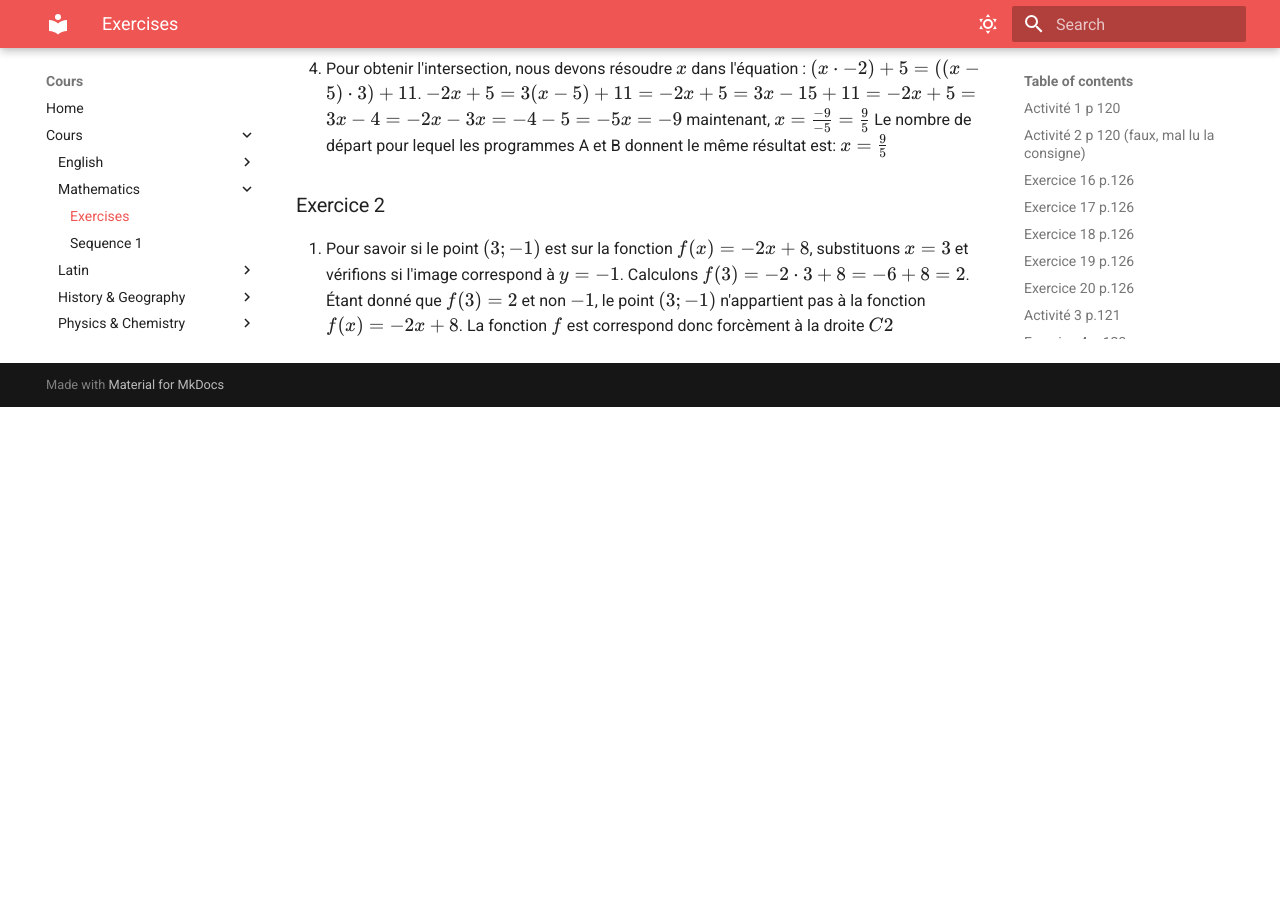
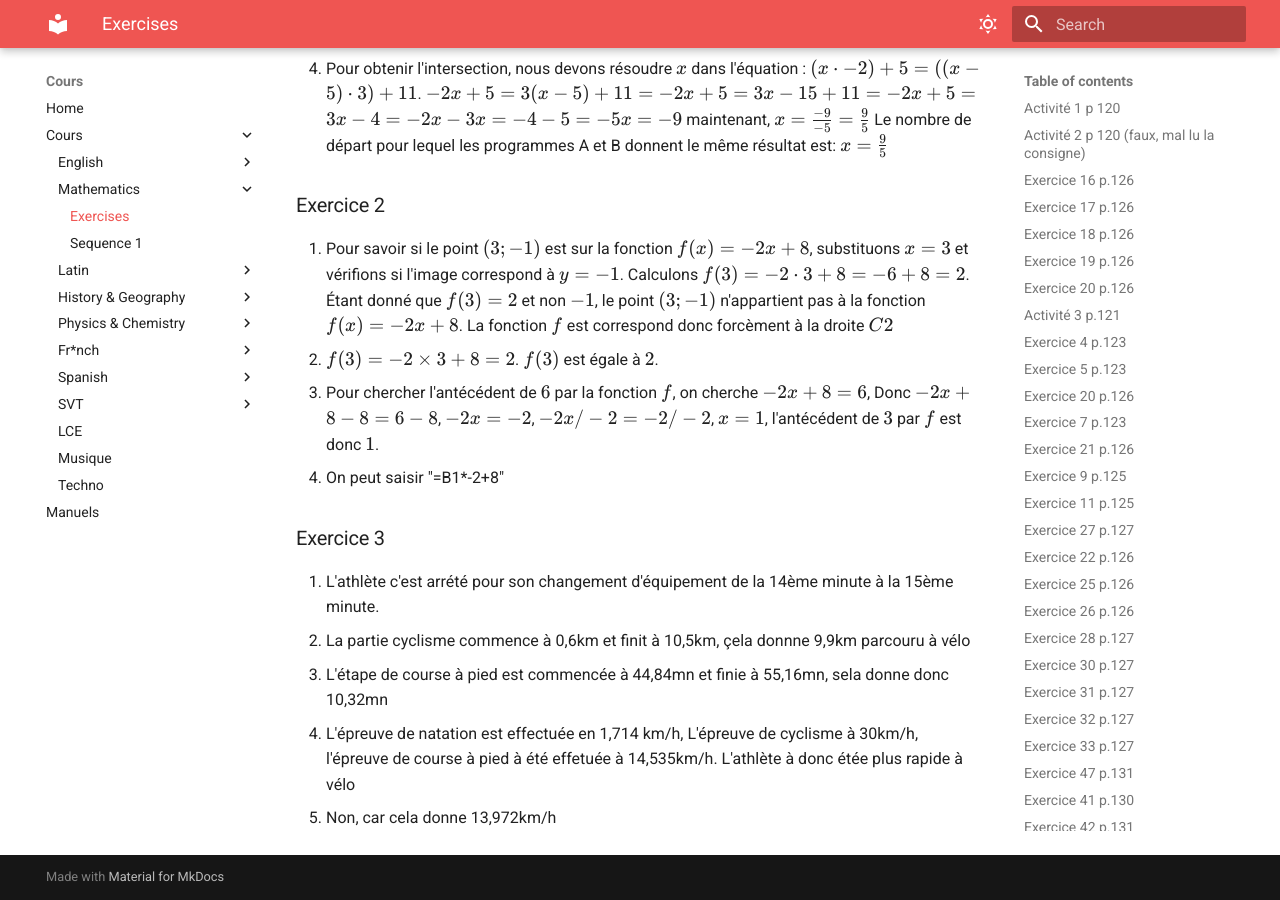
Before and after one commit to Labfox/Cours, an MkDocs documentation site: the page built from docs/mathematics/exercises.md, in a window 1280 px wide and 900 px high, scrolled down 8105 px. Built offline with MkDocs 1.6.1 and Material for MkDocs 9.7.7, drawn with Linux system fonts in a browser that asks for light colours; before the commit the page ends 8512 px from its top, so only the background shows below that.

Commit message:
Add new exercises and solutions to exercises.md
Extended the mathematics exercises documentation to include detailed steps and solutions for new problems, covering functions, antecedents, and analysis of athlete performance. This enhances the comprehensiveness and educational value of the exercises.

```diff
--- a/docs/mathematics/exercises.md
+++ b/docs/mathematics/exercises.md
@@ -235,3 +235,14 @@
 ### Exercice 2
 
 1. Pour savoir si le point \((3; -1)\) est sur la fonction \(f(x) = -2x + 8\), substituons \(x = 3\) et vérifions si l'image correspond à \(y = -1\). Calculons \(f(3) = -2 \cdot 3 + 8 = -6 + 8 = 2\). Étant donné que \(f(3) = 2\) et non \(-1\), le point \((3; -1)\) n'appartient pas à la fonction \(f(x) = -2x + 8\). La fonction $f$ est correspond donc forcèment à la droite $C2$
+2. $f(3)=−2×3+8=2$. $f(3)$ est égale à $2$.
+3. Pour chercher l'antécédent de $6$ par la fonction $f$, on cherche $-2x+8=6$, Donc $-2x+8-8=6-8$, $-2x=-2$, $-2x/-2=-2/-2$, $x=1$, l'antécédent de $3$ par $f$ est donc $1$.
+4. On peut saisir "=B1*-2+8"
+
+### Exercice 3
+
+1. L'athlète c'est arrété pour son changement d'équipement de la 14ème minute à la 15ème minute.
+2. La partie cyclisme commence à 0,6km et finit à 10,5km, çela donnne 9,9km parcouru à vélo
+3. L'étape de course à pied est commencée à 44,84mn et finie à 55,16mn, sela donne donc 10,32mn
+4. L'épreuve de natation est effectuée en 1,714 km/h, L'épreuve de cyclisme à 30km/h, l'épreuve de course à pied à été effetuée à 14,535km/h. L'athlète à donc étée plus rapide à vélo
+5. Non, car cela donne 13,972km/h
```
